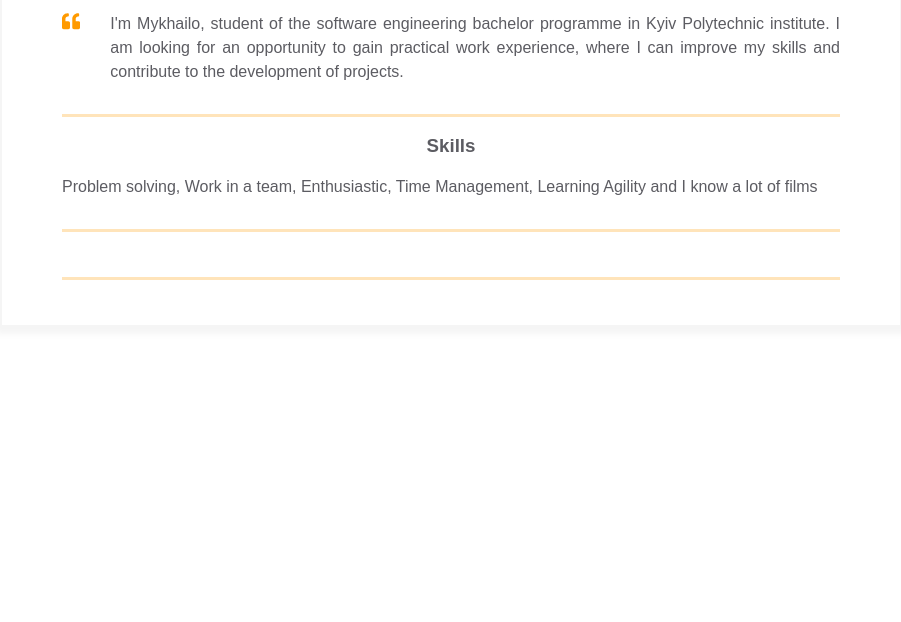
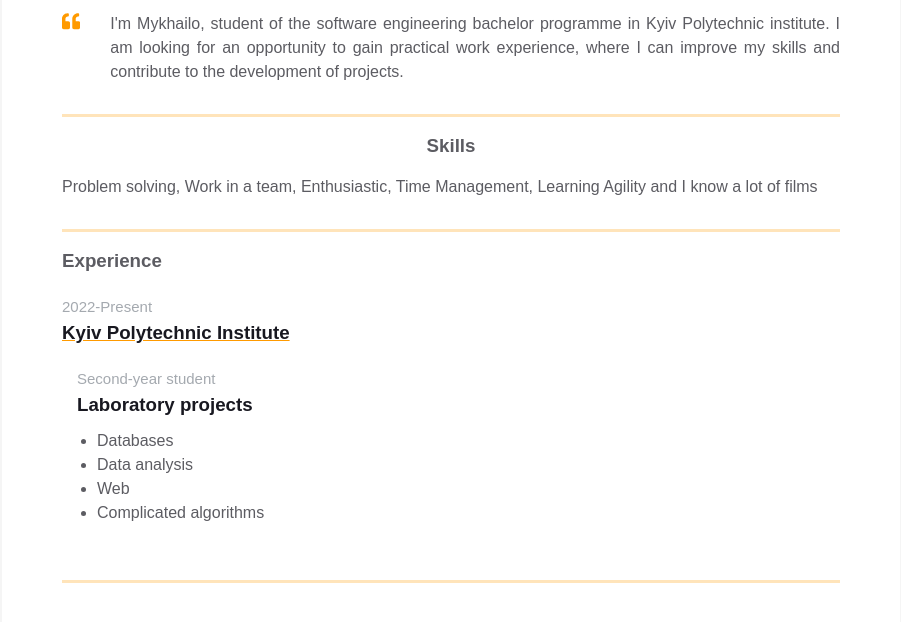
Before and after one commit to HoroshkoMykhailo/homepage, a plain HTML site: page index.html in a window 1280 px wide. Shown: the part 350-972 px from the top of the page, without its empty margins (189-1090 px from the left). Before the commit the page ends 800 px from the top, so only its background shows below. Drawn offline with Linux system fonts and the light colour scheme.

Commit message:
Add experience information

```diff
--- a/index.html
+++ b/index.html
@@ -207,8 +207,30 @@
             <div class="container">
               <div class="resume__block">
                 <div class="main-info fh">
-                  <div class="experiences"></div>
+                  <div class="experiences">
+                    <h3 class="experiences__header">Experience</h3>
+                      <div class="experiences__company">
+                        <div class="experiences__company-header">
+                          <span class="experiences__company-header-durability"
+                            >2022-Present</span
+                          >
+                          <h3 class="experiences__company-header-name">Kyiv Polytechnic Institute</h3>
+                        </div>
 
+                        <div class="experiences__company-project">
+                          <span class="experiences__company-project-role"
+                            >Second-year student </span
+                          >
+                          <h3 class="experiences__company-project-name">Laboratory projects</h3>
+                          <ul class="experiences__company-project-responsibilities">
+                            <li>Databases</li>
+                            <li>Data analysis</li>
+                            <li>Web</li>
+                            <li>Complicated algorithms</li>
+                          </ul>
+                        </div>
+                      </div>
+                  </div>
                   <div class="additional-info fv"></div>
                 </div>
               </div>
```
